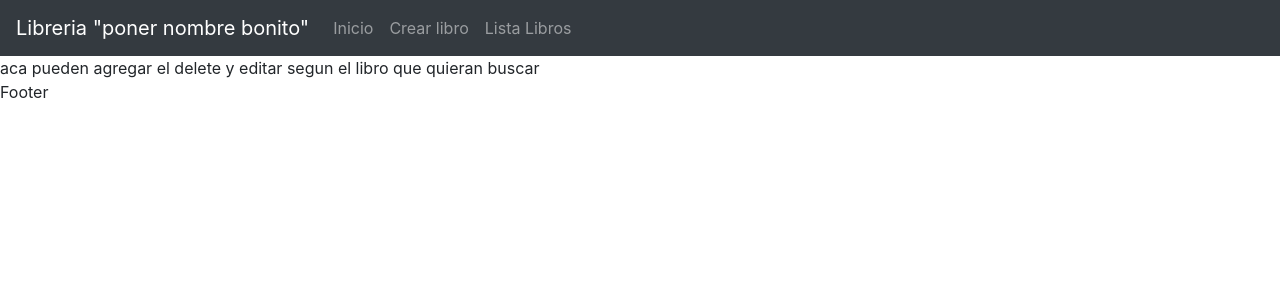
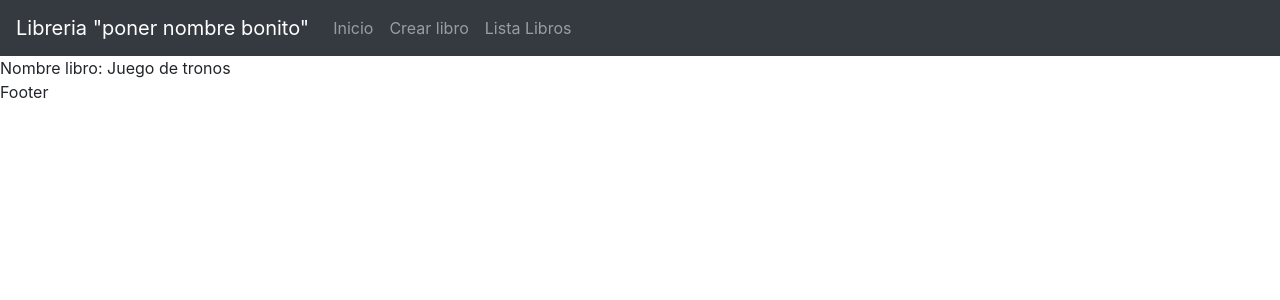
Before and after one commit to josemiguel-chvz/Control2TBD_grupo2_frontend, a Nuxt app: page /ver in a window 1280 px wide. Shown: the top 300 px of the page. Built offline with nearby package versions, Linux system fonts and the light colour scheme.

Commit message:
[frontend] cambios en ver

```diff
--- a/pages/listar.vue
+++ b/pages/listar.vue
@@ -6,7 +6,7 @@
     <div>
       <b-table head-variant="dark" bordered hover :items="books" :fields="fields">
         <template #cell(settings)>
-          <b-button size="sm"  variant="primary">Ver</b-button>
+          <b-button size="sm"  variant="primary"  :href="'/ver/'+1">Ver</b-button>
           <b-button size="sm"  variant="danger">Eliminar</b-button>
         </template>
       </b-table>
--- a/pages/ver.vue
+++ b/pages/ver.vue
@@ -1,12 +1,31 @@
 <template>
   <div>
-      aca pueden agregar el delete y editar segun el libro que quieran buscar
+
+      Nombre libro: {{book.title}}
   </div>
 </template>
 
 <script>
 export default {
-
+  props: {
+    book_id: Number
+  },
+  data() {
+    return {
+      book: {
+        "id": 1,
+        "sku": "XXX789",
+        "title": "Juego de tronos",
+        "author": "Stephen Kingo",
+        "pages": 3100,
+        "language": "Español",
+        "created_at": "2022-04-12 14:15:43.724209",
+        "updated_at": null,
+        "deleted_at": null,
+        "is_deleted": false
+      }
+    }
+  }
 }
 </script>
 
```
